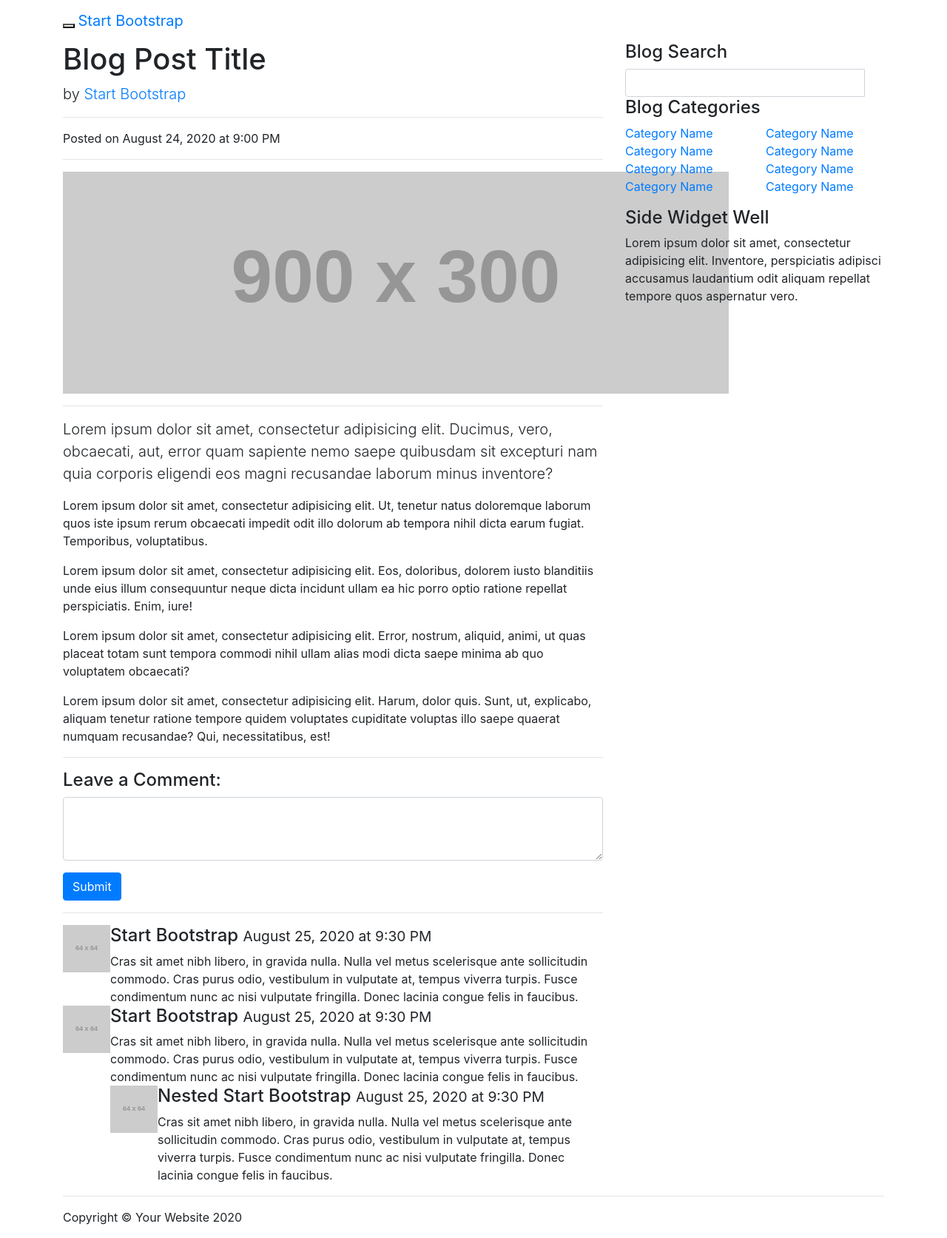
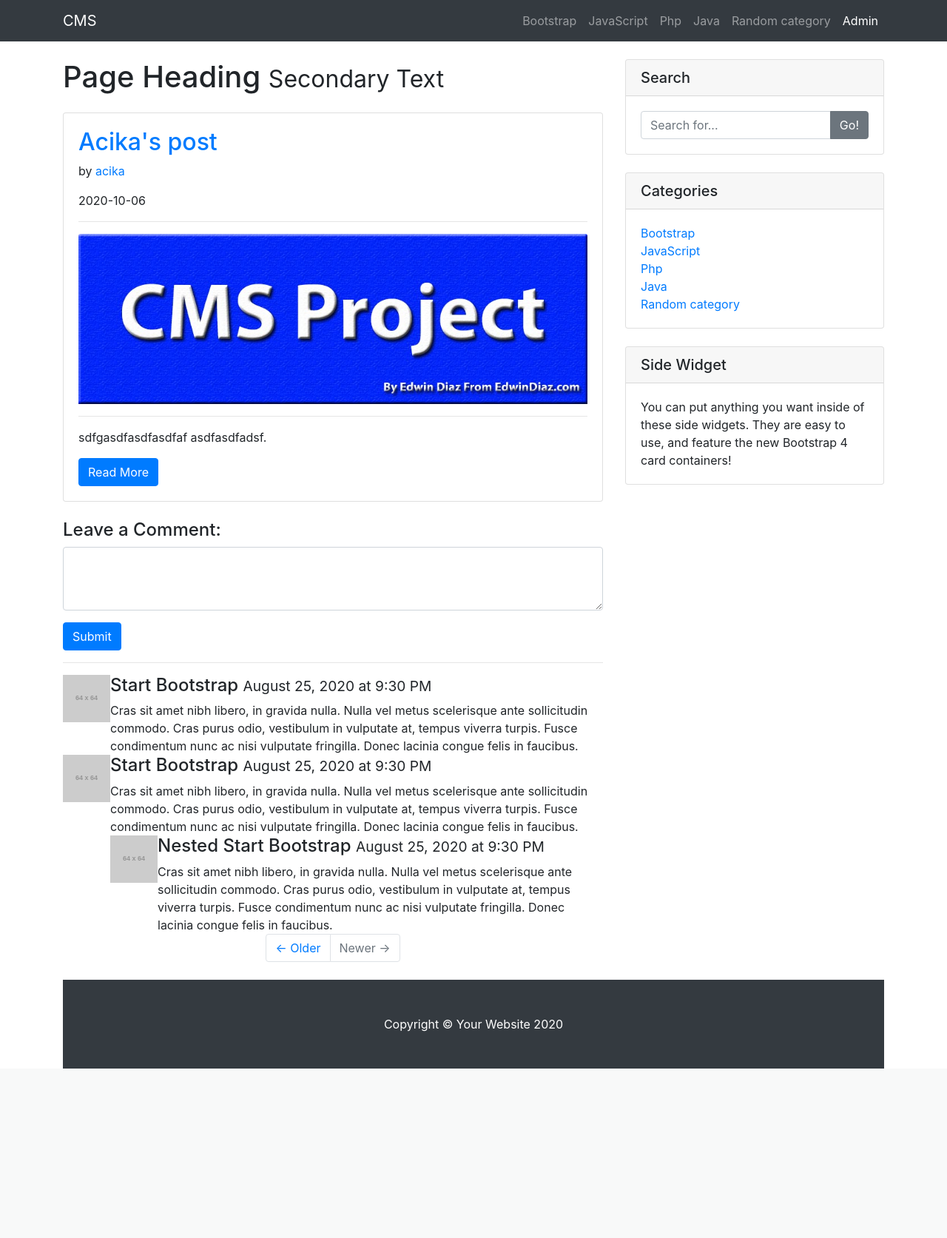
Before and after one commit to alekwebdev/CMS, a PHP site: page /post.php?p_id=1 in a window 1280 px wide. Shown: the whole page at 74% size. After the commit the page ends 1444 px from the top, so only its background shows below. Run offline with PHP 8.4, Linux system fonts and the light colour scheme; data comes from the database, SQL or seed files in the repository; grey boxes labelled with a size stand in for pictures from a placeholder-image service; a stand-in replaces the project's code that opens the database connection; some libraries are stand-ins or nearby versions.

Commit message:
Adding individual post page and link

```diff
--- a/index.php
+++ b/index.php
@@ -18,6 +18,7 @@
                 $select_all_posts_query = mysqli_query($connection, $query);
 
                  while($row = mysqli_fetch_assoc($select_all_posts_query)) {
+                        $post_id = $row['post_id'];
                         $post_title = $row['post_title'];
                         $post_author = $row['post_author'];
                         $post_date = $row['post_date'];
@@ -35,7 +36,7 @@
             <div class="card mb-4">
               <div class="card-body">
                 <h2 class="car-title">
-                    <a href="#"><?= $post_title; ?></a>
+                    <a href="post.php?p_id=<?= $post_id; ?>"><?= $post_title; ?></a>
                 </h2>
                 <p class="cart-text">
                     by <a href="inzdex.php"><?= $post_author; ?></a>
--- a/post.php
+++ b/post.php
@@ -1,103 +1,70 @@
-<!DOCTYPE html>
-<html lang="en">
-
-<head>
-
-    <meta charset="utf-8">
-    <meta http-equiv="X-UA-Compatible" content="IE=edge">
-    <meta name="viewport" content="width=device-width, initial-scale=1">
-    <meta name="description" content="">
-    <meta name="author" content="">
-
-    <title>Blog Post - Start Bootstrap Template</title>
-
-    <!-- Bootstrap Core CSS -->
-    <link href="css/bootstrap.min.css" rel="stylesheet">
-
-    <!-- Custom CSS -->
-    <link href="css/blog-post.css" rel="stylesheet">
-
-    <!-- HTML5 Shim and Respond.js IE8 support of HTML5 elements and media queries -->
-    <!-- WARNING: Respond.js doesn't work if you view the page via file:// -->
-    <!--[if lt IE 9]>
-        <script src="https://oss.maxcdn.com/libs/html5shiv/3.7.0/html5shiv.js"></script>
-        <script src="https://oss.maxcdn.com/libs/respond.js/1.4.2/respond.min.js"></script>
-    <![endif]-->
-
-</head>
-
-<body>
+<?php include "includes/db.php"; ?>
+<?php include "includes/header.php"; ?>
 
 <!-- Navigation -->
-    <nav class="navbar navbar-inverse navbar-fixed-top" role="navigation">
-        <div class="container">
-            <!-- Brand and toggle get grouped for better mobile display -->
-            <div class="navbar-header">
-                <button type="button" class="navbar-toggle" data-toggle="collapse" data-target="#bs-example-navbar-collapse-1">
-                    <span class="sr-only">Toggle navigation</span>
-                    <span class="icon-bar"></span>
-                    <span class="icon-bar"></span>
-                    <span class="icon-bar"></span>
-                </button>
-                <a class="navbar-brand" href="#">Start Bootstrap</a>
-            </div>
-            <!-- Collect the nav links, forms, and other content for toggling -->
-            <div class="collapse navbar-collapse" id="bs-example-navbar-collapse-1">
-                <ul class="nav navbar-nav">
-                    <li>
-                        <a href="#">About</a>
-                    </li>
-                    <li>
-                        <a href="#">Services</a>
-                    </li>
-                    <li>
-                        <a href="#">Contact</a>
-                    </li>
-                </ul>
-            </div>
-            <!-- /.navbar-collapse -->
-        </div>
-        <!-- /.container -->
-    </nav>
+
+<?php include "includes/navigation.php"; ?>
 
   <!-- Page Content -->
   <div class="container">
 
     <div class="row">
 
-            <!-- Blog Post Content Column -->
-            <div class="col-lg-8">
+      <!-- Blog Entries Column -->
+      <div class="col-md-8">
+            <?php
 
-                <!-- Blog Post -->
+                if(isset($_GET['p_id'])){
+                $the_post_id = $_GET['p_id'];
 
-                <!-- Title -->
-                <h1>Blog Post Title</h1>
+                }
 
-                <!-- Author -->
-                <p class="lead">
-                    by <a href="#">Start Bootstrap</a>
+
+                $query = "SELECT * FROM posts WHERE post_id = $the_post_id";
+
+                $select_all_posts_query = mysqli_query($connection, $query);
+
+                 while($row = mysqli_fetch_assoc($select_all_posts_query)) {
+                        $post_title = $row['post_title'];
+                        $post_author = $row['post_author'];
+                        $post_date = $row['post_date'];
+                        $post_image = $row['post_image'];
+                        $post_content = $row['post_content'];
+
+                         ?>
+
+            <h1 class="my-4">
+                Page Heading
+                <small>Secondary Text</small>
+            </h1>
+
+            <!-- First Blog Post -->
+            <div class="card mb-4">
+              <div class="card-body">
+                <h2 class="car-title">
+                    <a href="#"><?= $post_title; ?></a>
+                </h2>
+                <p class="cart-text">
+                    by <a href="inzdex.php"><?= $post_author; ?></a>
                 </p>
+                <p><span class="glyphicon glyphicon-time"></span> <?= $post_date; ?></p>
+                <hr>
+                <img class="card-img-top" src="images/<?= $post_image; ?>" alt="nesto nema slike, haha">
+                <hr>
+                <p><?= $post_content ?>.</p>
+                <a class="btn btn-primary" href="#">Read More <span class="glyphicon glyphicon-chevron-right"></span></a>
+              </div>
+            </div>
 
-                <hr>
 
-                <!-- Date/Time -->
-                <p><span class="glyphicon glyphicon-time"></span> Posted on August 24, 2020 at 9:00 PM</p>
 
-                <hr>
+            <?php
+                }
+            ?>
 
-                <!-- Preview Image -->
-                <img class="img-responsive" src="http://placehold.it/900x300" alt="">
 
-                <hr>
 
-                <!-- Post Content -->
-                <p class="lead">Lorem ipsum dolor sit amet, consectetur adipisicing elit. Ducimus, vero, obcaecati, aut, error quam sapiente nemo saepe quibusdam sit excepturi nam quia corporis eligendi eos magni recusandae laborum minus inventore?</p>
-                <p>Lorem ipsum dolor sit amet, consectetur adipisicing elit. Ut, tenetur natus doloremque laborum quos iste ipsum rerum obcaecati impedit odit illo dolorum ab tempora nihil dicta earum fugiat. Temporibus, voluptatibus.</p>
-                <p>Lorem ipsum dolor sit amet, consectetur adipisicing elit. Eos, doloribus, dolorem iusto blanditiis unde eius illum consequuntur neque dicta incidunt ullam ea hic porro optio ratione repellat perspiciatis. Enim, iure!</p>
-                <p>Lorem ipsum dolor sit amet, consectetur adipisicing elit. Error, nostrum, aliquid, animi, ut quas placeat totam sunt tempora commodi nihil ullam alias modi dicta saepe minima ab quo voluptatem obcaecati?</p>
-                <p>Lorem ipsum dolor sit amet, consectetur adipisicing elit. Harum, dolor quis. Sunt, ut, explicabo, aliquam tenetur ratione tempore quidem voluptates cupiditate voluptas illo saepe quaerat numquam recusandae? Qui, necessitatibus, est!</p>
 
-                <hr>
 
             <!-- Blog Comments -->
 
@@ -155,89 +122,29 @@
                 </div>
             </div>
 
-            </div>
-
-            <!-- Blog Sidebar Widgets Column -->
-            <div class="col-md-4">
-
-                <!-- Blog Search Well -->
-                <div class="well">
-                    <h4>Blog Search</h4>
-                    <div class="input-group">
-                        <input type="text" class="form-control">
-                        <span class="input-group-btn">
-                            <button class="btn btn-default" type="button">
-                                <span class="glyphicon glyphicon-search"></span>
-                        </button>
-                        </span>
-                    </div>
-                    <!-- /.input-group -->
-                </div>
-
-                <!-- Blog Categories Well -->
-                <div class="well">
-                    <h4>Blog Categories</h4>
-                    <div class="row">
-                        <div class="col-lg-6">
-                            <ul class="list-unstyled">
-                                <li><a href="#">Category Name</a>
+        <div>
+        <!-- Pagination -->
+        <ul class="pagination justify-content-center mb-4">
+          <li class="page-item">
+            <a class="page-link" href="#">&larr; Older</a>
           </li>
-                                <li><a href="#">Category Name</a>
-                                </li>
-                                <li><a href="#">Category Name</a>
-                                </li>
-                                <li><a href="#">Category Name</a>
-                                </li>
-                            </ul>
-                        </div>
-                        <div class="col-lg-6">
-                            <ul class="list-unstyled">
-                                <li><a href="#">Category Name</a>
-                                </li>
-                                <li><a href="#">Category Name</a>
-                                </li>
-                                <li><a href="#">Category Name</a>
-                                </li>
-                                <li><a href="#">Category Name</a>
+          <li class="page-item disabled">
+            <a class="page-link" href="#">Newer &rarr;</a>
           </li>
         </ul>
         </div>
         </div>
-                    <!-- /.row -->
-                </div>
+      <!-- Sidebar Widgets Column -->
 
-                <!-- Side Widget Well -->
-                <div class="well">
-                    <h4>Side Widget Well</h4>
-                    <p>Lorem ipsum dolor sit amet, consectetur adipisicing elit. Inventore, perspiciatis adipisci accusamus laudantium odit aliquam repellat tempore quos aspernatur vero.</p>
-                </div>
+
+        <?php include "includes/sidebar.php" ?>
+
+        <!-- Side Widget -->
 
 </div>
 
-        </div>
     <!-- /.row -->
 
-        <hr>
-
-        <!-- Footer -->
-        <footer>
-            <div class="row">
-                <div class="col-lg-12">
-                    <p>Copyright &copy; Your Website 2020</p>
-                </div>
-            </div>
-            <!-- /.row -->
-        </footer>
-
-    </div>
   <!-- /.container -->
 
-    <!-- jQuery -->
-    <script src="js/jquery.js"></script>
-
-    <!-- Bootstrap Core JavaScript -->
-    <script src="js/bootstrap.min.js"></script>
-
-</body>
-
-</html>
+  <?php include "includes/footer.php"; ?>
```
Lines whose indentation alone changed are shown as unchanged.
